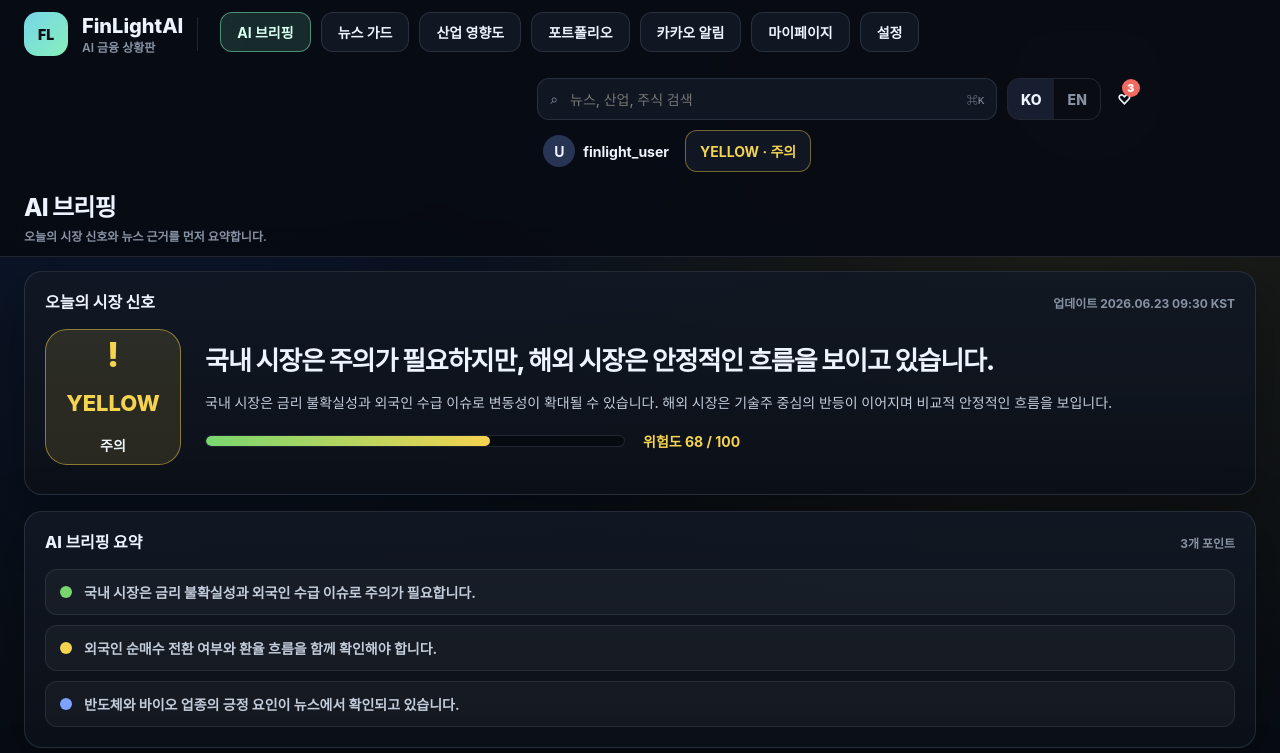
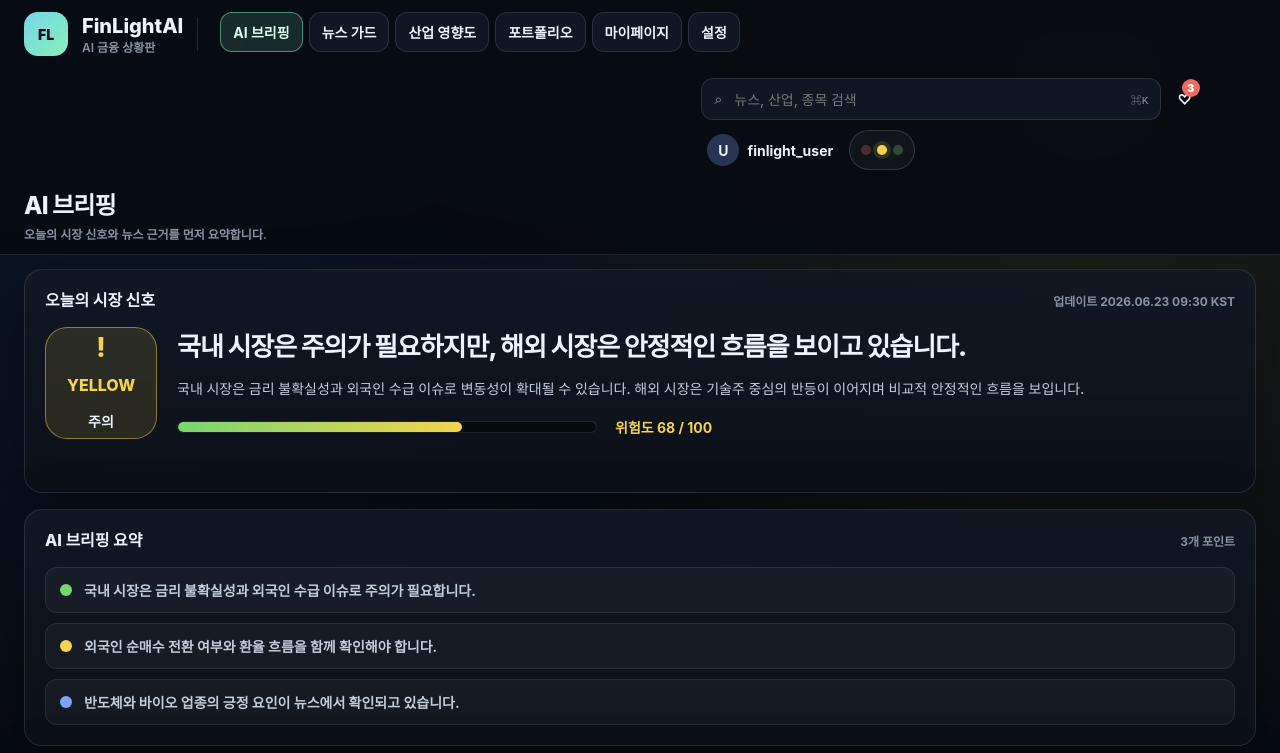
Before and after one commit to hea97/FinLightAI, a React (Vite) app in the folder frontend/: page / in a window 1280 px wide. Shown: the top 753 px of the page. Built offline with nearby package versions, Linux system fonts and the light colour scheme.

Commit message:
Update release UI polish and docs

```diff
--- a/frontend/src/App.tsx
+++ b/frontend/src/App.tsx
@@ -24,12 +24,11 @@ import type {
 
 type ViewId = "briefing" | "guard" | "industry" | "portfolio" | "kakao" | "mypage" | "settings" | "login";
 
-const navItems: { id: ViewId; label: string }[] = [
+const navItems: { id: Exclude<ViewId, "kakao" | "login">; label: string }[] = [
   { id: "briefing", label: "AI 브리핑" },
   { id: "guard", label: "뉴스 가드" },
   { id: "industry", label: "산업 영향도" },
   { id: "portfolio", label: "포트폴리오" },
-  { id: "kakao", label: "카카오 알림" },
   { id: "mypage", label: "마이페이지" },
   { id: "settings", label: "설정" },
 ];
@@ -69,11 +68,27 @@ const viewCopy: Record<ViewId, { title: string; subtitle: string }> = {
   },
 };
 
+type HeaderSearchResult = {
+  id: string;
+  title: string;
+  subtitle: string;
+  targetView: ViewId;
+  targetIndustryId?: string;
+};
+
+const headerSearchIndex: HeaderSearchResult[] = [
+  { id: "briefing-yellow", title: "YELLOW 주의 신호", subtitle: "오늘 시장 신호와 위험도 68/100", targetView: "briefing" },
+  { id: "news-guard", title: "뉴스 가드", subtitle: "저신뢰 뉴스와 차단 상태 확인", targetView: "guard" },
+  { id: "industry-semiconductor", title: "반도체", subtitle: "산업 영향도와 관련 뉴스", targetView: "industry", targetIndustryId: "semiconductor" },
+  { id: "asset-samsung", title: "삼성전자 005930", subtitle: "포트폴리오 보유 자산", targetView: "portfolio" },
+  { id: "kakao-alerts", title: "카카오 알림", subtitle: "카카오 채널 챗봇 + n8n 흐름", targetView: "kakao" },
+];
+
 function App() {
   const [view, setView] = useState<ViewId>("briefing");
   const [marketTab, setMarketTab] = useState<MarketTab>("domestic");
   const [selectedIndustryId, setSelectedIndustryId] = useState("semiconductor");
-  const [locale, setLocale] = useState<"ko" | "en">("ko");
+  const [searchQuery, setSearchQuery] = useState("");
 
   const currentMarket = marketData[marketTab];
   const selectedIndustry = useMemo(
@@ -81,11 +96,29 @@ function App() {
     [selectedIndustryId],
   );
   const page = viewCopy[view];
+  const searchResults = useMemo(() => {
+    const normalized = searchQuery.trim().toLowerCase();
+    if (!normalized) return [];
+
+    return headerSearchIndex
+      .filter((item) => `${item.title} ${item.subtitle}`.toLowerCase().includes(normalized))
+      .slice(0, 5);
+  }, [searchQuery]);
 
   function handleIndustryClick(industryId: string) {
     setSelectedIndustryId(industryId);
     setMarketTab("watchIndustry");
     setView("industry");
+  }
+
+  function handleSearchResultClick(result: HeaderSearchResult) {
+    if (result.targetIndustryId) {
+      setSelectedIndustryId(result.targetIndustryId);
+      setMarketTab("watchIndustry");
+    }
+
+    setView(result.targetView);
+    setSearchQuery("");
   }
 
   return (
@@ -117,29 +150,38 @@ function App() {
         </nav>
 
         <div className="header-actions">
-          <label className="search-box">
+          <div className="search-box">
             <span aria-hidden="true">⌕</span>
-            <input placeholder="뉴스, 산업, 주식 검색" />
+            <input
+              aria-label="뉴스, 산업, 종목 검색"
+              placeholder="뉴스, 산업, 종목 검색"
+              value={searchQuery}
+              onChange={(event) => setSearchQuery(event.target.value)}
+            />
             <kbd>⌘K</kbd>
-          </label>
-          <div className="language-toggle" aria-label="언어 전환">
-            <button className={locale === "ko" ? "active" : ""} type="button" onClick={() => setLocale("ko")}>
-              KO
-            </button>
-            <button className={locale === "en" ? "active" : ""} type="button" onClick={() => setLocale("en")}>
-              EN
-            </button>
+            {searchQuery ? (
+              <div className="search-popover" role="listbox">
+                {searchResults.length > 0 ? (
+                  searchResults.map((result) => (
+                    <button key={result.id} type="button" onClick={() => handleSearchResultClick(result)}>
+                      <strong>{result.title}</strong>
+                      <span>{result.subtitle}</span>
+                    </button>
+                  ))
+                ) : (
+                  <div className="search-empty">검색 결과가 없습니다.</div>
+                )}
+              </div>
+            ) : null}
           </div>
-          <button className="icon-button" type="button" onClick={() => setView("kakao")} aria-label="알림">
+          <button className="icon-button" type="button" onClick={() => setView("kakao")} aria-label="카카오 및 시장 알림">
             ♡<span className="notification-dot">3</span>
           </button>
           <button className="user-menu" type="button" onClick={() => setView("mypage")}>
             <span className="avatar">U</span>
             finlight_user
           </button>
-          <button className="small-btn yellow" type="button" onClick={() => setView("guard")}>
-            YELLOW · 주의
-          </button>
+          <SignalTrafficLight signal="yellow" onClick={() => setView("guard")} />
         </div>
 
         {view !== "guard" && view !== "industry" && view !== "kakao" && view !== "mypage" && view !== "settings" && view !== "login" ? (
@@ -173,14 +215,48 @@ function App() {
           )}
           {view === "portfolio" && <PortfolioPage onViewChange={setView} />}
           {view === "kakao" && <KakaoAlertPage />}
-          {view === "mypage" && <MyPageDashboard locale={locale} onLocaleToggle={() => setLocale(locale === "ko" ? "en" : "ko")} onViewChange={setView} />}
-          {view === "settings" && <SettingsDashboard locale={locale} onLocaleToggle={() => setLocale(locale === "ko" ? "en" : "ko")} />}
+          {view === "mypage" && <MyPageDashboard onViewChange={setView} />}
+          {view === "settings" && <SettingsDashboard />}
           {view === "login" && <KakaoAuthFlowView onViewChange={setView} />}
         </main>
       )}
 
       <div className="prototype-chip">FinLightAI High-Fidelity UI Prototype · v3</div>
     </div>
+  );
+}
+
+function SignalTrafficLight({ signal, onClick }: { signal: "red" | "yellow" | "green"; onClick: () => void }) {
+  const labels = {
+    red: "위험",
+    yellow: "주의",
+    green: "안정",
+  };
+
+  return (
+    <button
+      className="signal-traffic-light"
+      type="button"
+      onClick={onClick}
+      aria-label={`현재 시장 신호: ${labels[signal]}`}
+      title={`현재 시장 신호: ${labels[signal]}`}
+    >
+      <span className={`signal-dot red ${signal === "red" ? "active" : ""}`} aria-hidden="true" />
+      <span className={`signal-dot yellow ${signal === "yellow" ? "active" : ""}`} aria-hidden="true" />
+      <span className={`signal-dot green ${signal === "green" ? "active" : ""}`} aria-hidden="true" />
+    </button>
+  );
+}
+
+function PageHeader({ title, description, action }: { title: string; description: string; action?: ReactNode }) {
+  return (
+    <section className="page-header">
+      <div>
+        <h1>{title}</h1>
+        <p>{description}</p>
+      </div>
+      {action ? <div className="page-header-action">{action}</div> : null}
+    </section>
   );
 }
 
@@ -372,13 +448,7 @@ function NewsGuardPage() {
   return (
     <main className="news-guard-page">
       <section className="news-guard-main">
-        <header className="news-guard-heading">
-          <div className="page-icon" aria-hidden="true">◆</div>
-          <div>
-            <h1>뉴스 가드</h1>
-            <p>뉴스 신뢰도를 검증하고 저신뢰 뉴스를 걸러냅니다.</p>
-          </div>
-        </header>
+        <PageHeader title="뉴스 가드" description="뉴스 신뢰도를 검증하고 저신뢰 뉴스를 걸러냅니다." />
 
         <NewsGuardKpiGrid data={data} />
 
@@ -699,13 +769,7 @@ function IndustryImpactPage({
 
   return (
     <>
-      <section className="industry-impact-hero">
-        <div className="hero-icon" aria-hidden="true">▥</div>
-        <div>
-          <h1>산업 영향도</h1>
-          <p>산업별 점수와 근거 뉴스를 한 화면에서 확인합니다.</p>
-        </div>
-      </section>
+      <PageHeader title="산업 영향도" description="산업별 점수와 근거 뉴스를 한 화면에서 확인합니다." />
       <IndustryImpactHeatmapPanel
         activeIndustryId={activeDetail.industryId}
         industries={industryData.industries}
@@ -896,6 +960,7 @@ type PortfolioAssetDraft = {
   recentSellPrice: string;
   currency: AssetCurrency;
   status: AssetStatus;
+  decisionMemo: string;
 };
 
 const emptyAssetDraft: PortfolioAssetDraft = {
@@ -909,6 +974,7 @@ const emptyAssetDraft: PortfolioAssetDraft = {
   recentSellPrice: "",
   currency: "KRW",
   status: "holding",
+  decisionMemo: "",
 };
 
 function PortfolioPage({ onViewChange }: { onViewChange: (view: ViewId) => void }) {
@@ -993,16 +1059,16 @@ function PortfolioPage({ onViewChange }: { onViewChange: (view: ViewId) => void
 
   return (
     <>
-      <section className="portfolio-hero">
-        <div>
-          <h1>포트폴리오</h1>
-          <p>직접 등록한 자산을 기준으로 현황과 연결된 산업/뉴스 신호를 모니터링합니다.</p>
-        </div>
-        <div className="portfolio-hero-actions">
-          <span>최근 업데이트 {summary.updatedAt}</span>
-          <button type="button" onClick={openAddForm}>자산 추가</button>
-        </div>
-      </section>
+      <PageHeader
+        title="포트폴리오"
+        description="직접 등록한 자산을 기준으로 산업/뉴스 신호를 모니터링합니다."
+        action={(
+          <div className="portfolio-hero-actions">
+            <span>최근 업데이트 {summary.updatedAt}</span>
+            <button type="button" onClick={openAddForm}>자산 추가</button>
+          </div>
+        )}
+      />
 
       <PortfolioSummaryCards summary={summary} />
 
@@ -1115,6 +1181,7 @@ function AssetTable({
             <th>최근 매도가</th>
             <th>상태</th>
             <th>연결 뉴스</th>
+            <th>메모</th>
             <th>관리</th>
           </tr>
         </thead>
@@ -1134,6 +1201,9 @@ function AssetTable({
               <td>
                 <span>{asset.relatedNewsCount}건</span>
                 <small>주의 {asset.cautionNewsCount}건</small>
+              </td>
+              <td>
+                <span className="asset-memo-preview">{asset.decisionMemo || "메모 없음"}</span>
               </td>
               <td>
                 <div className="asset-actions">
@@ -1223,6 +1293,15 @@ function AssetFormModal({
               <option value="watching">관심</option>
             </select>
           </label>
+          <label className="asset-form-memo">
+            메모
+            <textarea
+              rows={4}
+              placeholder="이 자산을 등록한 이유, 확인할 시장 신호, 발표 후 체크할 내용을 적어두세요."
+              value={draft.decisionMemo}
+              onChange={(event) => onChange({ ...draft, decisionMemo: event.target.value })}
+            />
+          </label>
         </div>
         <div className="portfolio-modal-actions">
           <button type="button" onClick={onClose}>취소</button>
@@ -1597,24 +1676,15 @@ function AlertFlowCard({ flow }: { flow: KakaoFlowStep[] }) {
   );
 }
 
-function MyPageView({
-  locale,
-  onLocaleToggle,
-  onViewChange,
-}: {
-  locale: "ko" | "en";
-  onLocaleToggle: () => void;
-  onViewChange: (view: ViewId) => void;
-}) {
+function MyPageView({ onViewChange }: { onViewChange: (view: ViewId) => void }) {
   return (
     <section className="panel sub-hero">
       <div className="section-title-row">
         <h2>마이페이지</h2>
         <span>개인화 설정</span>
       </div>
-      <p>관심 산업, 언어, 알림 채널을 관리합니다. 현재 언어 버튼은 상태 전환까지 연결되어 있습니다.</p>
+      <p>관심 산업과 알림 채널을 관리합니다. MVP에서는 한국어 UI를 기준으로 제공합니다.</p>
       <div className="settings-list">
-        <button type="button" onClick={onLocaleToggle}>언어 전환: 현재 {locale === "ko" ? "한국어" : "English"}</button>
         <button type="button" onClick={() => onViewChange("kakao")}>카카오 채널 설정</button>
         <button type="button" onClick={() => onViewChange("industry")}>관심 산업 관리</button>
       </div>
@@ -1623,12 +1693,8 @@ function MyPageView({
 }
 
 function MyPageDashboard({
-  locale,
-  onLocaleToggle,
   onViewChange,
 }: {
-  locale: "ko" | "en";
-  onLocaleToggle: () => void;
   onViewChange: (view: ViewId) => void;
 }) {
   const [myPageData, setMyPageData] = useState<MyPageResponse | null>(null);
@@ -1688,7 +1754,7 @@ function MyPageDashboard({
       </section>
       <section className="mypage-main-grid">
         <div className="mypage-left-column">
-          <InfoSummaryCard locale={locale} onLocaleToggle={onLocaleToggle} profile={myPageData.profile} />
+          <InfoSummaryCard profile={myPageData.profile} />
           <RecentActivityCard activities={myPageData.activities} />
         </div>
         <div className="mypage-right-column">
@@ -1734,7 +1800,7 @@ function MyPageMetricCards({ metrics }: { metrics: MyPageMetric[] }) {
   );
 }
 
-function InfoSummaryCard({ locale, onLocaleToggle, profile }: { locale: "ko" | "en"; onLocaleToggle: () => void; profile: MyPageProfile }) {
+function InfoSummaryCard({ profile }: { profile: MyPageProfile }) {
   return (
     <section className="panel mypage-card">
       <h2>A. 내 정보 요약</h2>
@@ -1743,7 +1809,7 @@ function InfoSummaryCard({ locale, onLocaleToggle, profile }: { locale: "ko" | "
         <div><dt>이메일</dt><dd>{profile.email}</dd></div>
         <div><dt>가입일</dt><dd>{profile.joinedAt}</dd></div>
         <div><dt>마지막 로그인</dt><dd>{profile.lastLoginAt}</dd></div>
-        <div><dt>언어 설정</dt><dd><button type="button" onClick={onLocaleToggle}>{locale === "ko" ? "한국어" : "English"}</button></dd></div>
+        <div><dt>언어 설정</dt><dd>한국어</dd></div>
         <div><dt>알림 채널</dt><dd><span className="channel-pill">TALK</span>{profile.alertChannel}<em>연결됨</em></dd></div>
       </dl>
     </section>
@@ -1862,16 +1928,15 @@ function GuideCard({ body, ctaLabel, title }: { body: string; ctaLabel: string;
   );
 }
 
-function SettingsView({ locale, onLocaleToggle }: { locale: "ko" | "en"; onLocaleToggle: () => void }) {
+function SettingsView() {
   return (
     <section className="panel sub-hero">
       <div className="section-title-row">
         <h2>설정</h2>
         <span>서비스 기준</span>
       </div>
-      <p>데이터 수집, 뉴스 가드 필터, 알림 기준, 언어 표시를 조정합니다.</p>
+      <p>데이터 수집, 뉴스 가드 필터, 알림 기준, 화면 표시를 조정합니다.</p>
       <div className="settings-list">
-        <button type="button" onClick={onLocaleToggle}>언어: {locale === "ko" ? "한국어" : "English"}</button>
         <button type="button">뉴스 가드 기본 필터: 전체 뉴스</button>
         <button type="button">API 상태 카드 표시: 켜짐</button>
       </div>
@@ -1879,7 +1944,7 @@ function SettingsView({ locale, onLocaleToggle }: { locale: "ko" | "en"; onLocal
   );
 }
 
-function SettingsDashboard({ locale, onLocaleToggle }: { locale: "ko" | "en"; onLocaleToggle: () => void }) {
+function SettingsDashboard() {
   const [settingsData, setSettingsData] = useState<SettingsResponse | null>(null);
   const [dataCollection, setDataCollection] = useState<DataCollectionSettings | null>(null);
   const [newsGuard, setNewsGuard] = useState<NewsGuardSettings | null>(null);
@@ -1954,7 +2019,7 @@ function SettingsDashboard({ locale, onLocaleToggle }: { locale: "ko" | "en"; on
       <section className="settings-hero">
         <div>
           <h1>설정</h1>
-          <p>데이터 수집, 뉴스 가드 필터, 알림 기준, 언어 및 표시 설정을 관리합니다.</p>
+          <p>데이터 수집, 뉴스 가드 필터, 알림 기준 및 표시 설정을 관리합니다.</p>
         </div>
         <div className="settings-actions">
           <button type="button" onClick={resetSettings}>설정 초기화</button>
@@ -1967,7 +2032,7 @@ function SettingsDashboard({ locale, onLocaleToggle }: { locale: "ko" | "en"; on
         <NewsGuardFilterSettingsCard newsGuard={newsGuard} onModeChange={updateNewsGuardMode} />
         <AlertSettingsPanel kakaoChannel={loadedSettings.kakaoChannel} notifications={notifications} onToggle={toggleNotification} />
         <ApiConnectionSettingsCard apiConnections={loadedSettings.apiConnections} />
-        <DisplaySettingsCard display={display} locale={locale} onLocaleToggle={onLocaleToggle} />
+        <DisplaySettingsCard display={display} />
         <MiscSettingsCard misc={misc} />
       </section>
     </>
@@ -2108,13 +2173,13 @@ function ApiConnectionSettingsCard({ apiConnections }: { apiConnections: ApiConn
   );
 }
 
-function DisplaySettingsCard({ display, locale, onLocaleToggle }: { display: DisplaySettings; locale: "ko" | "en"; onLocaleToggle: () => void }) {
+function DisplaySettingsCard({ display }: { display: DisplaySettings }) {
   return (
     <section className="panel settings-card">
-      <h2>E. 언어 및 표시 설정</h2>
-      <p>언어와 화면 표시 옵션을 설정합니다.</p>
+      <h2>E. 표시 설정</h2>
+      <p>MVP에서는 한국어 UI를 기준으로 화면 표시 옵션만 설정합니다.</p>
       <div className="settings-select-grid two">
-        <label>언어<button type="button" onClick={onLocaleToggle}>{locale === "ko" ? display.language : "English"}</button></label>
+        <label>언어<button type="button" disabled>{display.language}</button></label>
         <label>테마<select value={display.theme} onChange={() => undefined}><option>다크 모드</option></select></label>
         <label>숫자/통화 형식<select value={display.numberFormat} onChange={() => undefined}><option>한국 (KRW)</option></select></label>
         <label>시간대<select value={display.timezone} onChange={() => undefined}><option>(UTC+09:00) 서울</option></select></label>
@@ -2417,6 +2482,7 @@ function assetToDraft(asset: PortfolioAsset): PortfolioAssetDraft {
     recentSellPrice: asset.recentSellPrice?.toString() ?? "",
     currency: asset.currency,
     status: asset.status,
+    decisionMemo: asset.decisionMemo ?? "",
   };
 }
 
@@ -2433,6 +2499,7 @@ function draftToAsset(draft: PortfolioAssetDraft, existingId: string | null): Po
     recentSellPrice: draft.recentSellPrice ? Number(draft.recentSellPrice) : undefined,
     currency: draft.currency,
     status: draft.status,
+    decisionMemo: draft.decisionMemo.trim() || undefined,
     relatedNewsCount: 0,
     cautionNewsCount: 0,
     updatedAt: "2026.06.23 09:30",
--- a/frontend/src/data/portfolio.mock.ts
+++ b/frontend/src/data/portfolio.mock.ts
@@ -13,6 +13,7 @@ const assets: PortfolioAsset[] = [
     recentSellPrice: 75600,
     currency: "KRW",
     status: "holding",
+    decisionMemo: "반도체 업황 회복과 AI 메모리 수요를 함께 확인하기 위해 보유 관찰.",
     relatedNewsCount: 12,
     cautionNewsCount: 2,
     updatedAt: "2026.06.23 09:30",
@@ -28,6 +29,7 @@ const assets: PortfolioAsset[] = [
     currentPrice: 191500,
     currency: "KRW",
     status: "holding",
+    decisionMemo: "HBM 관련 뉴스와 해외 반도체 흐름을 같이 추적.",
     relatedNewsCount: 9,
     cautionNewsCount: 1,
     updatedAt: "2026.06.23 09:30",
@@ -44,6 +46,7 @@ const assets: PortfolioAsset[] = [
     recentSellPrice: 129.4,
     currency: "USD",
     status: "partial_sold",
+    decisionMemo: "단기 급등 후 일부 매도, 변동성 확대 여부 확인.",
     relatedNewsCount: 14,
     cautionNewsCount: 3,
     updatedAt: "2026.06.23 09:30",
@@ -59,6 +62,7 @@ const assets: PortfolioAsset[] = [
     currentPrice: 238000,
     currency: "KRW",
     status: "watching",
+    decisionMemo: "환율과 원가 부담 뉴스가 완화되는지 관찰.",
     relatedNewsCount: 6,
     cautionNewsCount: 2,
     updatedAt: "2026.06.23 09:30",
--- a/frontend/src/styles.css
+++ b/frontend/src/styles.css
@@ -38,6 +38,7 @@
 }
 
 body {
+  overflow-x: hidden;
   min-width: 320px;
   min-height: 100vh;
   margin: 0;
@@ -61,6 +62,7 @@ button {
 
 .app {
   position: relative;
+  overflow-x: clip;
   min-height: 100vh;
   padding-bottom: 28px;
 }
@@ -70,6 +72,7 @@ button {
   top: 0;
   z-index: 20;
   display: flex;
+  flex-wrap: wrap;
   gap: 22px;
   align-items: center;
   border-bottom: 1px solid var(--border);
@@ -87,6 +90,7 @@ button {
 
 .brand-group {
   gap: 14px;
+  min-width: 0;
 }
 
 .brand-mark {
@@ -142,16 +146,52 @@ button {
   margin: 0;
 }
 
+.page-header {
+  grid-column: 1 / -1;
+  display: flex;
+  align-items: flex-end;
+  justify-content: space-between;
+  gap: 20px;
+  min-width: 0;
+  padding: 10px 0 8px;
+}
+
+.page-header h1,
+.page-header p {
+  margin: 0;
+}
+
+.page-header h1 {
+  font-size: 1.75rem;
+  font-weight: 900;
+  letter-spacing: -0.04em;
+  line-height: 1.2;
+}
+
+.page-header p {
+  margin-top: 7px;
+  color: var(--text-secondary);
+  font-size: var(--text-md);
+  line-height: 1.55;
+}
+
+.page-header-action {
+  flex: 0 0 auto;
+}
+
 .header-actions {
   margin-left: auto;
   justify-content: flex-end;
+  flex-wrap: wrap;
   gap: 10px;
+  min-width: 0;
 }
 
 .search-box {
-  display: flex;
-  width: min(300px, 24vw);
-  min-width: 220px;
+  position: relative;
+  display: flex;
+  width: min(240px, 20vw);
+  min-width: 190px;
   height: 42px;
   align-items: center;
   gap: 10px;
@@ -178,6 +218,45 @@ button {
   font-size: var(--text-xs);
 }
 
+.search-popover {
+  position: absolute;
+  top: calc(100% + 8px);
+  left: 0;
+  z-index: 80;
+  display: grid;
+  width: min(360px, 88vw);
+  overflow: hidden;
+  border: 1px solid var(--border);
+  border-radius: 14px;
+  background: rgba(13, 19, 29, 0.98);
+  box-shadow: var(--shadow);
+}
+
+.search-popover button {
+  display: grid;
+  gap: 4px;
+  border: 0;
+  border-bottom: 1px solid rgba(255, 255, 255, 0.07);
+  background: transparent;
+  color: var(--text);
+  padding: 12px 14px;
+  text-align: left;
+}
+
+.search-popover button:hover {
+  background: rgba(115, 215, 176, 0.09);
+}
+
+.search-popover span,
+.search-empty {
+  color: var(--muted);
+  font-size: var(--text-sm);
+}
+
+.search-empty {
+  padding: 14px;
+}
+
 .small-btn,
 .main-nav button,
 .market-tabs button {
@@ -188,27 +267,6 @@ button {
   font-weight: 700;
 }
 
-.language-toggle {
-  display: inline-flex;
-  overflow: hidden;
-  border: 1px solid var(--border);
-  border-radius: 12px;
-}
-
-.language-toggle button {
-  width: 46px;
-  height: 40px;
-  border: 0;
-  background: transparent;
-  color: var(--muted);
-  font-weight: 800;
-}
-
-.language-toggle button.active {
-  background: rgba(125, 162, 255, 0.12);
-  color: var(--text);
-}
-
 .icon-button,
 .user-menu {
   position: relative;
@@ -261,14 +319,51 @@ button {
   color: var(--yellow);
 }
 
+.signal-traffic-light {
+  display: inline-flex;
+  height: 40px;
+  align-items: center;
+  gap: 6px;
+  border: 1px solid rgba(255, 255, 255, 0.14);
+  border-radius: 999px;
+  background: rgba(255, 255, 255, 0.04);
+  padding: 0 11px;
+}
+
+.signal-dot {
+  width: 10px;
+  height: 10px;
+  border-radius: 999px;
+  opacity: 0.28;
+}
+
+.signal-dot.red {
+  background: var(--red);
+}
+
+.signal-dot.yellow {
+  background: var(--yellow);
+}
+
+.signal-dot.green {
+  background: var(--green);
+}
+
+.signal-dot.active {
+  opacity: 1;
+  box-shadow: 0 0 0 4px rgba(246, 214, 74, 0.14);
+}
+
 .main-nav {
-  flex: 0 0 auto;
-  gap: 10px;
+  flex: 1 1 520px;
+  gap: 6px;
+  min-width: 0;
+  overflow: hidden;
 }
 
 .main-nav button {
   min-height: 40px;
-  padding: 0 16px;
+  padding: 0 12px;
 }
 
 .main-nav button.active,
@@ -282,13 +377,14 @@ button {
   display: grid;
   grid-template-columns: 1.08fr 0.95fr;
   gap: 16px 20px;
-  max-width: 1660px;
+  width: min(100%, 1440px);
+  max-width: 1440px;
   margin: 0 auto;
   padding: 14px 24px 32px;
 }
 
 .sub-dashboard {
-  grid-template-columns: minmax(0, 7fr) minmax(360px, 5fr);
+  grid-template-columns: minmax(0, 7fr) minmax(320px, 5fr);
 }
 
 .panel {
@@ -331,14 +427,14 @@ button {
 
 .signal-content {
   display: grid;
-  grid-template-columns: 136px 1fr;
-  gap: 24px;
+  grid-template-columns: 112px minmax(0, 1fr);
+  gap: 20px;
   align-items: center;
 }
 
 .signal-badge {
   display: grid;
-  height: 136px;
+  min-height: 112px;
   place-items: center;
   border: 1px solid rgba(246, 214, 74, 0.48);
   border-radius: 22px;
@@ -347,13 +443,13 @@ button {
 }
 
 .signal-badge span {
-  font-size: var(--text-signal);
+  font-size: 1.65rem;
   font-weight: 850;
   line-height: 0.9;
 }
 
 .signal-badge strong {
-  font-size: 1.375rem;
+  font-size: 1rem;
   font-weight: 850;
 }
 
@@ -461,12 +557,12 @@ button {
 
 .metric-strip {
   display: grid;
-  grid-template-columns: repeat(5, minmax(0, 1fr));
+  grid-template-columns: repeat(auto-fit, minmax(170px, 1fr));
   gap: 12px;
 }
 
 .metric-card {
-  min-height: 132px;
+  min-height: 116px;
   border: 1px solid var(--border);
   border-radius: 14px;
   background: linear-gradient(180deg, var(--surface-2), #101722);
@@ -1728,12 +1824,12 @@ button {
 .portfolio-summary-strip {
   grid-column: 1 / -1;
   display: grid;
-  grid-template-columns: repeat(6, minmax(0, 1fr));
+  grid-template-columns: repeat(3, minmax(0, 1fr));
   gap: 12px;
 }
 
 .portfolio-summary-strip .panel {
-  min-height: 118px;
+  min-height: 104px;
   padding: 16px;
 }
 
@@ -1796,7 +1892,7 @@ button {
 
 .asset-table {
   width: 100%;
-  min-width: 860px;
+  min-width: 980px;
   border-collapse: collapse;
 }
 
@@ -1849,10 +1945,21 @@ button {
 
 .asset-status {
   display: inline-flex;
+  align-items: center;
+  justify-content: center;
+  min-width: 68px;
+  min-height: 26px;
   border-radius: 999px;
-  padding: 6px 10px;
+  padding: 5px 9px;
   font-size: var(--text-xs);
   font-weight: 820;
+}
+
+.asset-memo-preview {
+  max-width: 180px;
+  overflow: hidden;
+  text-overflow: ellipsis;
+  white-space: nowrap;
 }
 
 .asset-status--holding {
@@ -2085,7 +2192,8 @@ button {
 }
 
 .asset-form-grid input,
-.asset-form-grid select {
+.asset-form-grid select,
+.asset-form-grid textarea {
   width: 100%;
   border: 1px solid var(--border);
   border-radius: 10px;
@@ -2093,6 +2201,15 @@ button {
   color: var(--text);
   font: inherit;
   padding: 10px 11px;
+}
+
+.asset-form-grid textarea {
+  min-height: 104px;
+  resize: vertical;
+}
+
+.asset-form-memo {
+  grid-column: 1 / -1;
 }
 
 .portfolio-modal-actions {
--- a/frontend/src/types/portfolio.ts
+++ b/frontend/src/types/portfolio.ts
@@ -15,6 +15,7 @@ export interface PortfolioAsset {
   recentSellPrice?: number;
   currency: AssetCurrency;
   status: AssetStatus;
+  decisionMemo?: string;
   relatedNewsCount: number;
   cautionNewsCount: number;
   updatedAt: string;
```
Also changed, not shown: 5 other files (tests, documents, lock files or other folders).
